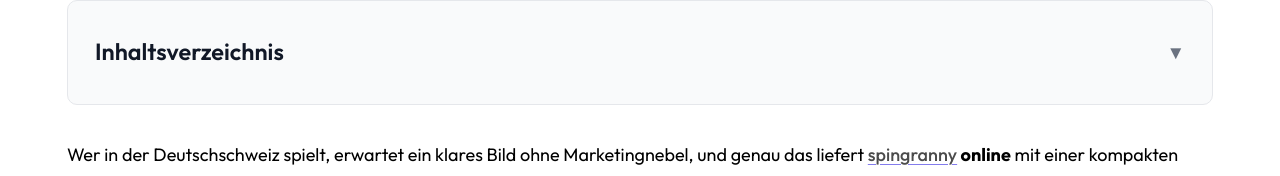
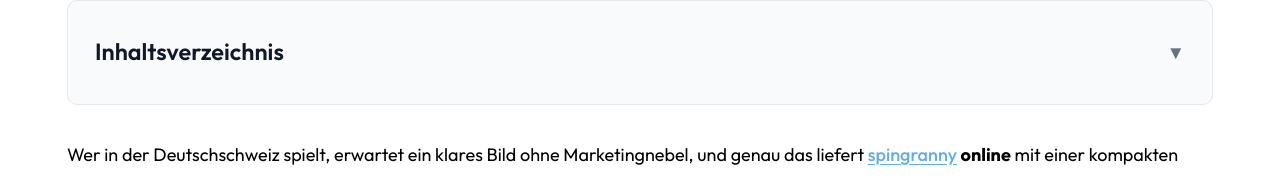
Before and after one commit to gjcn-05/spin-grannycasino.ch, a plain HTML site: page index.html in a window 1280 px wide. Shown: the part 1015-1191 px from the top of the page. Drawn offline with Linux system fonts and the light colour scheme.

Commit message:
Restyle sponsored anchor to current style

```diff
--- a/index.html
+++ b/index.html
@@ -239,7 +239,7 @@ Nutzung klar erklärt."><meta name="twitter:image" content="https://spin-grannyc
     </div>
   </aside></p>
 <p>Wer in der Deutschschweiz spielt, erwartet ein klares Bild ohne
-Marketingnebel, und genau das liefert <strong><a href="https://spin-granny.ch">spingranny</a> online</strong> mit einer
+Marketingnebel, und genau das liefert <strong><a href="https://spin-granny.ch" target="_blank" title="spingranny" style="color:#1E88E5 !important;text-decoration:underline !important;">spingranny</a> online</strong> mit einer
 kompakten Oberfläche. Wir schauen uns an, wie die Plattform den
 Einstieg, Zahlungen und Support praktisch löst – ohne unnötige Umwege.
 Danach geht es um Spielauswahl, mobile Nutzung und Schutzmechanismen,
```
